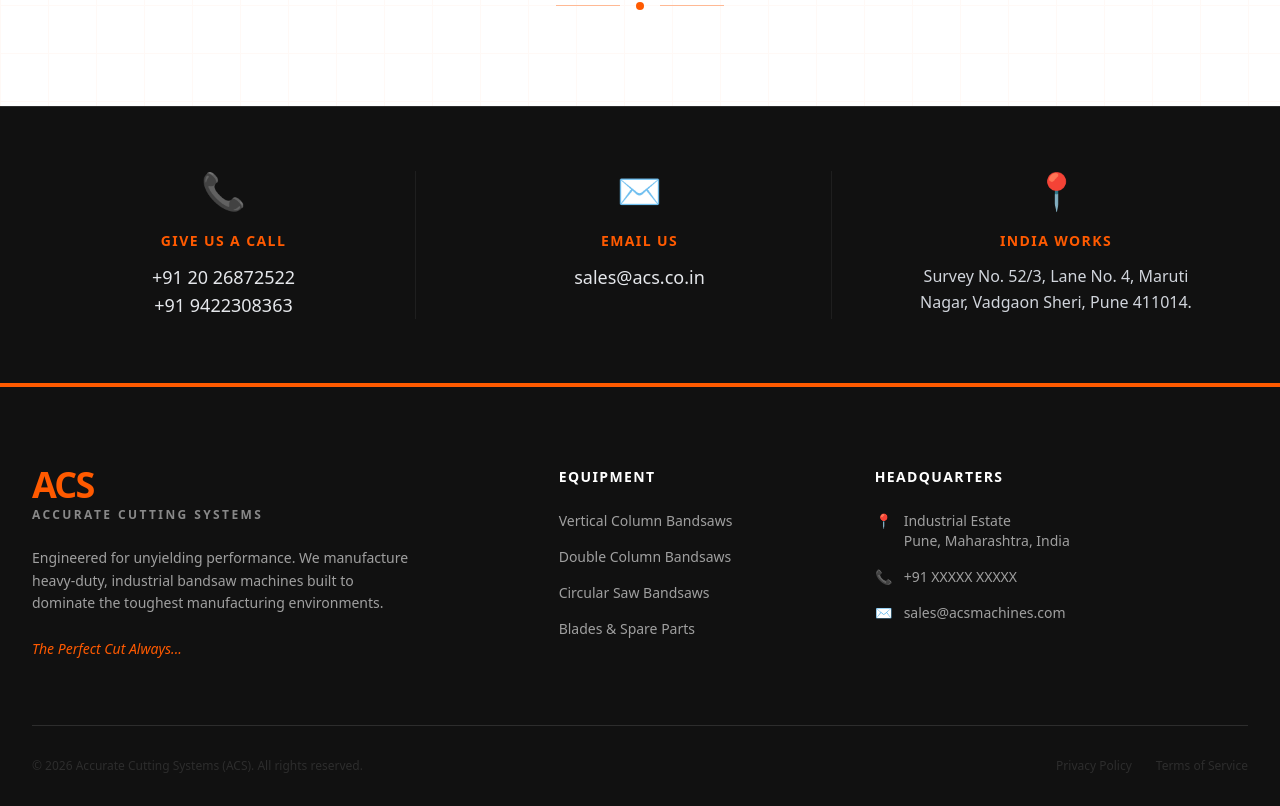
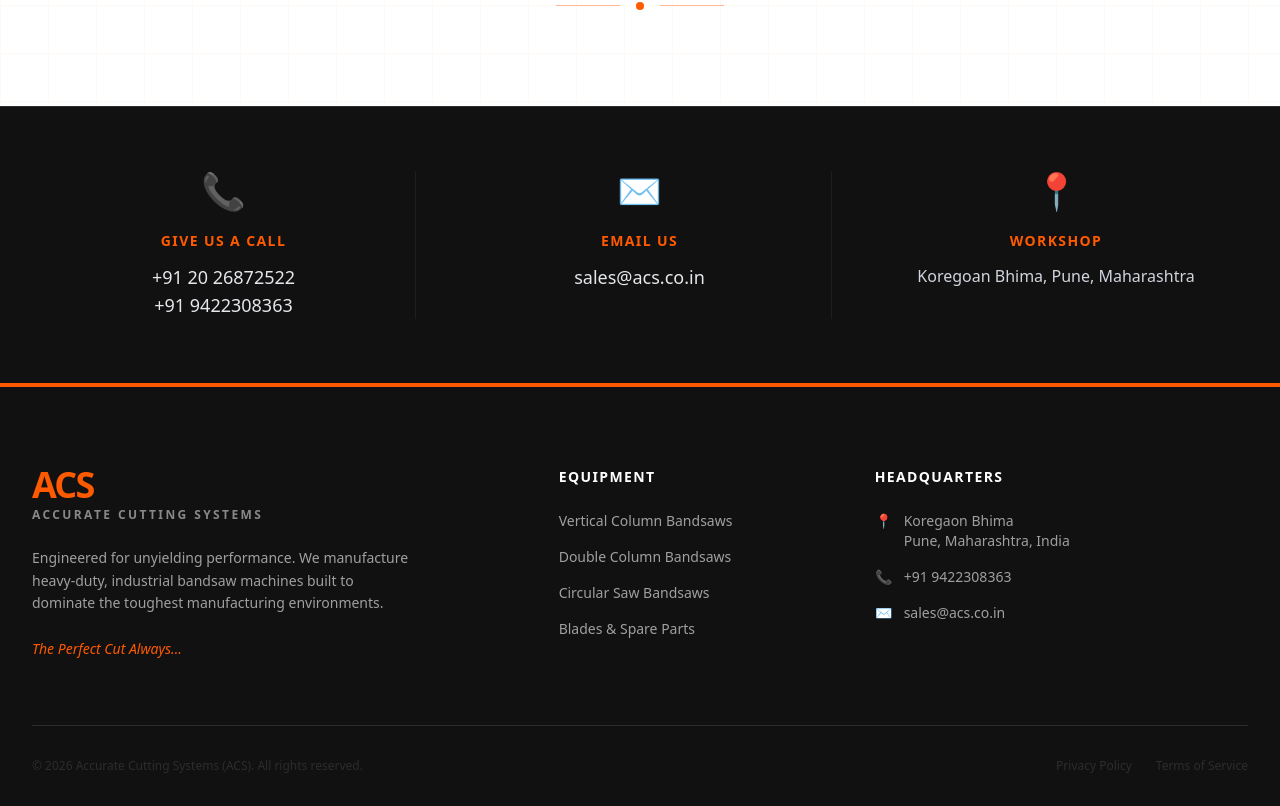
Before and after one commit to atharvamishra1857/acs_2.0, a Next.js app: page /about in a window 1280 px wide. Shown: the part 3601-4407 px from the top of the page. Built offline with nearby package versions, Linux system fonts and the light colour scheme.

Commit message:
replaced the placeholders

```diff
--- a/app/about/page.tsx
+++ b/app/about/page.tsx
@@ -640,11 +640,10 @@
             <div className="flex flex-col items-center text-center pt-10 md:pt-0">
               <span className="text-4xl block mb-5">📍</span>
               <h4 className="font-bold uppercase tracking-widest text-sm text-brand-orange mb-3">
-                India Works
+                Workshop
               </h4>
               <p className="text-base font-medium text-gray-300 max-w-[280px] leading-relaxed">
-                Survey No. 52/3, Lane No. 4, Maruti Nagar, Vadgaon Sheri, Pune
-                411014.
+                Koregoan Bhima, Pune, Maharashtra
               </p>
             </div>
           </div>
--- a/app/contact/page.tsx
+++ b/app/contact/page.tsx
@@ -329,9 +329,9 @@
                     Headquarters
                   </h3>
                   <p className="text-brand-dark font-medium text-base md:text-lg leading-snug">
-                    [Your Street Address Placeholder] <br />
+                    Koregaon Bhima<br />
                     Pune, Maharashtra, India <br />
-                    [Your Pincode Placeholder]
+
                   </p>
                 </div>
               </div>
@@ -346,7 +346,7 @@
                     Sales & Support
                   </h3>
                   <p className="text-brand-dark font-medium text-base md:text-lg leading-snug">
-                    [Your Phone Number Placeholder]
+                    +91 9422308363
                   </p>
                 </div>
               </div>
@@ -361,7 +361,7 @@
                     Email Us
                   </h3>
                   <p className="text-brand-dark font-medium text-base md:text-lg leading-snug">
-                    [Your Email Address Placeholder]
+                    sales@acs.co.in
                   </p>
                 </div>
               </div>
--- a/components/layout/footer.tsx
+++ b/components/layout/footer.tsx
@@ -82,18 +82,18 @@
               <li className="flex items-start gap-3">
                 <span className="font-bold text-brand-orange">📍</span>
                 <span>
-                  Industrial Estate
+                  Koregaon Bhima
                   <br />
                   Pune, Maharashtra, India
                 </span>
               </li>
               <li className="flex items-center gap-3">
                 <span className="font-bold text-brand-orange">📞</span>
-                <span>+91 XXXXX XXXXX</span>
+                <span>+91 9422308363</span>
               </li>
               <li className="flex items-center gap-3">
                 <span className="font-bold text-brand-orange">✉️</span>
-                <span>sales@acsmachines.com</span>
+                <span>sales@acs.co.in</span>
               </li>
             </ul>
           </div>
--- a/data/machines.ts
+++ b/data/machines.ts
@@ -27,7 +27,7 @@
         id: "dc-semi",
         name: "Semi Automatic Double Column Bandsaw",
         type: "Semi-Automatic",
-        image: "/images/products/ACS machine.jpeg",
+        image: "/images/products/double_column_miter.png",
         features: [
           "LMG Guided Double Column Construction.",
           "High Efficiency Power Transmission through HELICAL GEARED MOTOR.",
@@ -45,7 +45,7 @@
         id: "dc-manual",
         name: "Manual Double Column Bandsaw",
         type: "Manual",
-        image: "/images/products/ACS machine.jpeg",
+        image: "/images/products/double_column_miter.png",
         features: [
           "LMG Guided Double Column Construction.",
           "Manual Arrangement for clamping Main Vice.",
@@ -61,7 +61,7 @@
         id: "dc-mitre",
         name: "Double Column Mitre Bandsaw",
         type: "Specialized",
-        image: "/images/products/ACS machine.jpeg",
+        image: "/images/products/double_column_miter.png",
         features: [
           "Specially Designed for MITRE (Degree Cutting): +45° to -60° positioning.",
           "LMG Guided Double Column Construction guaranteeing vibration free operation.",
@@ -84,7 +84,7 @@
         id: "vc-auto",
         name: "Fully Automatic Vertical Bandsaw",
         type: "Automatic",
-        image: "/images/products/ACS machine.jpeg",
+        image: "/images/products/vertical_bandsaw.png",
         features: [
           "Heavy duty plate welded structural frame minimizing deflection under load.",
           "Automatic hydraulic table feed synchronized with material indexing systems.",
@@ -101,7 +101,7 @@
         id: "vc-semi",
         name: "Semi Automatic Vertical Bandsaw",
         type: "Semi-Automatic",
-        image: "/images/products/ACS machine.jpeg",
+        image: "/images/products/vertical_bandsaw.png",
         features: [
           "Rigid upright column construction ensuring perfect structural alignment.",
           "Hydraulically operated stroke feed table with precision flow control valve adjustment.",
@@ -117,7 +117,7 @@
         id: "vc-manual",
         name: "Manual Toolroom Vertical Bandsaw",
         type: "Manual",
-        image: "/images/products/ACS machine.jpeg",
+        image: "/images/products/vertical_bandsaw.png",
         features: [
           "Compact industrial footprint optimized for die-shop and toolroom requirements.",
           "Manual hand-feed workspace with balanced, smooth-glide material pushing attachments.",
```
Also changed, not shown: public/images/products/double_column_miter.png (added), public/images/products/vertical_bandsaw.png (added).
